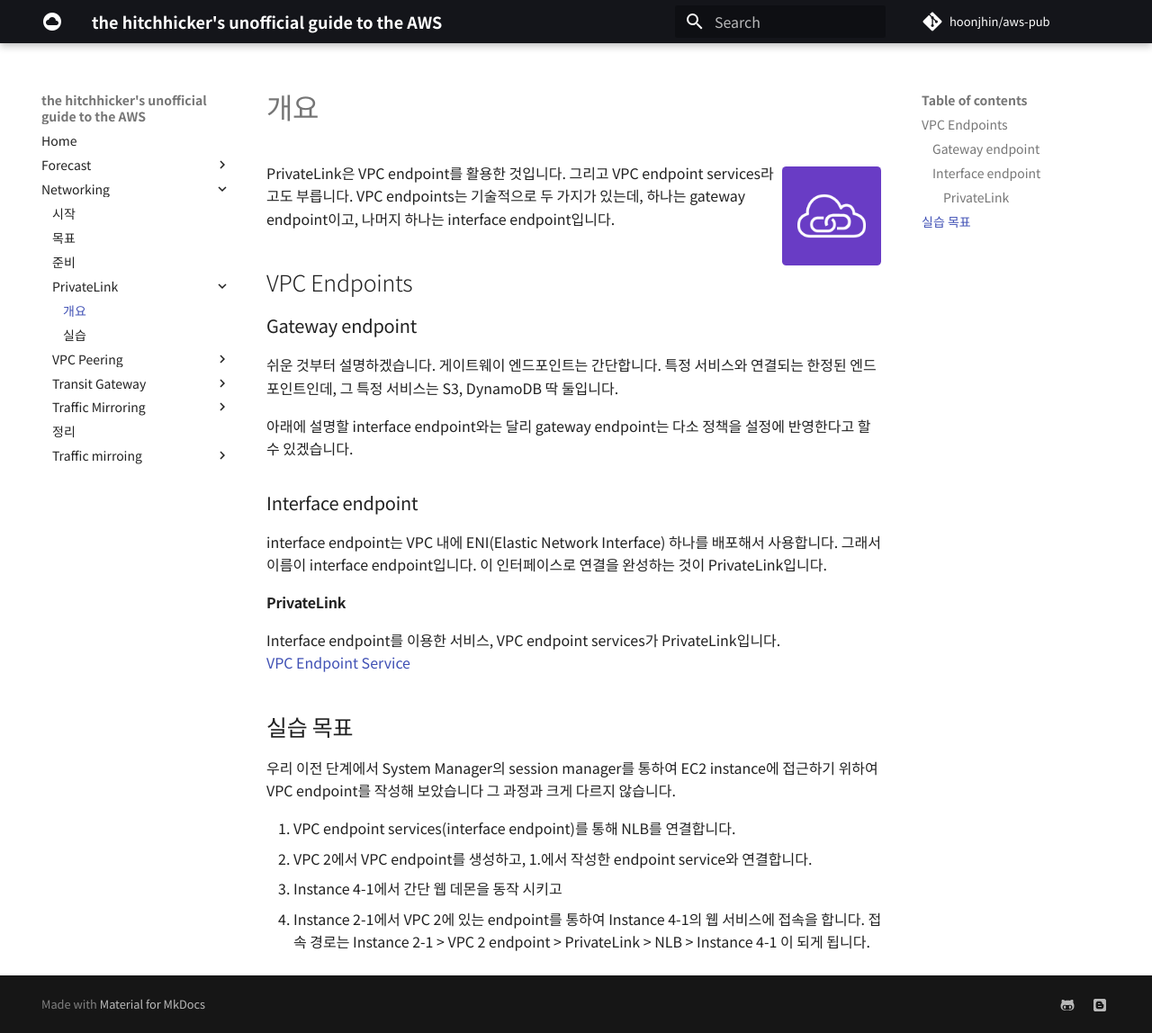
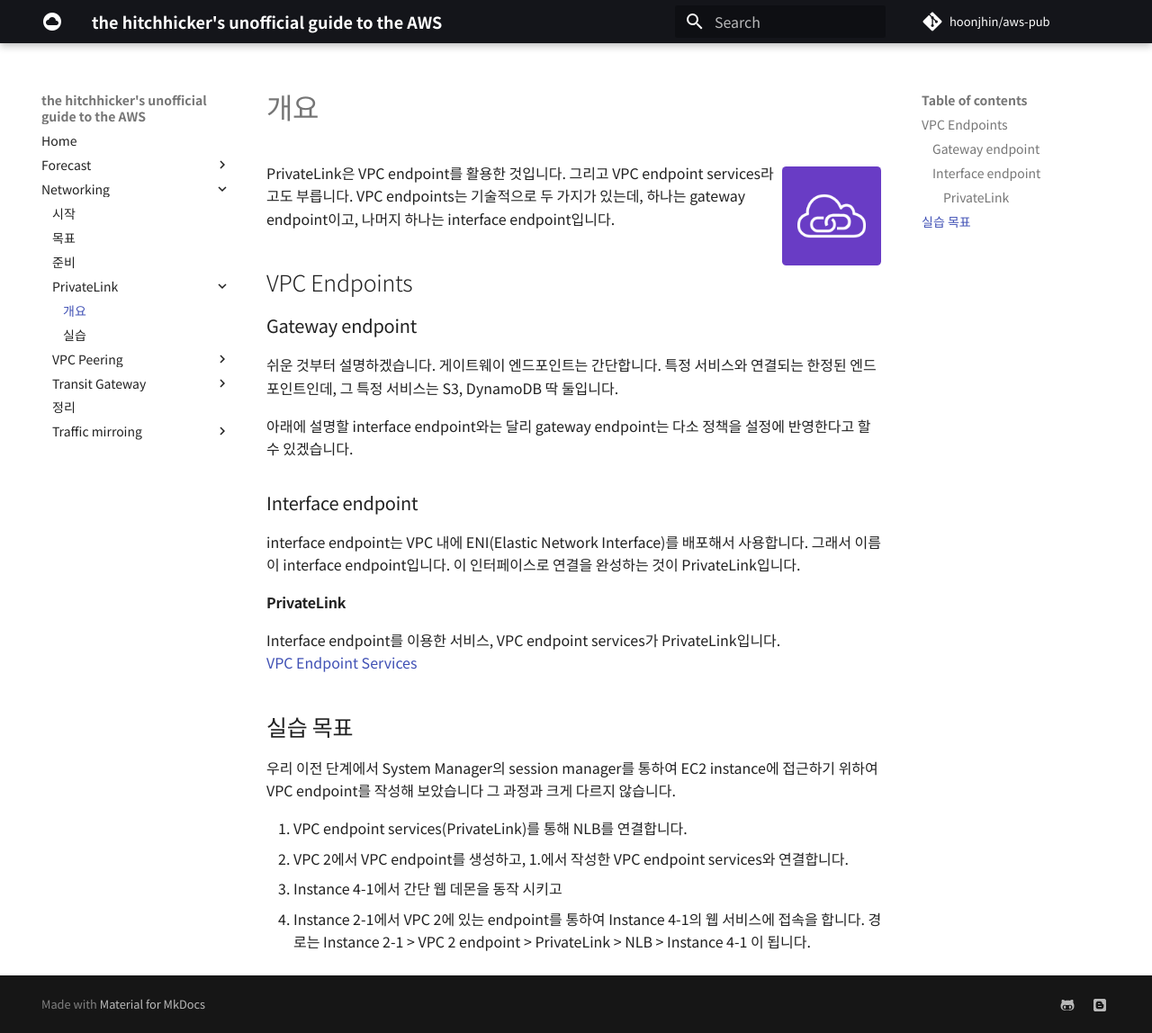
Before and after one commit to electronicnomad/plumbers-friday, an MkDocs documentation site: the page built from docs/networking/privatelink/index.md, in a window 1280 px wide and 1148 px high. Shown: the whole window at 90% size. Built offline with MkDocs 1.6.1 and Material for MkDocs 9.7.7, drawn with Linux system fonts in a browser that asks for light colours; comment, search, counter and statistics services are not loaded.

Commit message:
2020-06-23a

```diff
--- a/docs/networking/privatelink/index.md
+++ b/docs/networking/privatelink/index.md
@@ -20,23 +20,23 @@
 
 ### Interface endpoint
 
-interface endpoint는 VPC 내에 ENI(Elastic Network Interface) 하나를
+interface endpoint는 VPC 내에 ENI(Elastic Network Interface)를
 배포해서 사용합니다. 그래서 이름이 interface endpoint입니다.
 이 인터페이스로 연결을 완성하는 것이 PrivateLink입니다.
 
 #### PrivateLink
 
 Interface endpoint를 이용한 서비스, VPC endpoint services가 PrivateLink입니다.
-[VPC Endpoint Service](https://docs.aws.amazon.com/ko_kr/vpc/latest/userguide/endpoint-service.html)
+[VPC Endpoint Services](https://docs.aws.amazon.com/ko_kr/vpc/latest/userguide/endpoint-service.html)
 
 ## 실습 목표
 
 우리 이전 단계에서 System Manager의 session manager를 통하여 EC2 instance에
 접근하기 위하여 VPC endpoint를 작성해 보았습니다 그 과정과 크게 다르지 않습니다.
 
-1. VPC endpoint services(interface endpoint)를 통해 NLB를 연결합니다.
-1. VPC 2에서 VPC endpoint를 생성하고, 1.에서 작성한 endpoint service와 연결합니다.
+1. VPC endpoint services(PrivateLink)를 통해 NLB를 연결합니다.
+1. VPC 2에서 VPC endpoint를 생성하고, 1.에서 작성한 VPC endpoint services와 연결합니다.
 1. Instance 4-1에서 간단 웹 데몬을 동작 시키고
 1. Instance 2-1에서 VPC 2에 있는 endpoint를 통하여 Instance 4-1의 웹 서비스에 접속을 합니다.
-   접속 경로는 Instance 2-1 > VPC 2 endpoint > PrivateLink > NLB > Instance 4-1
-   이 되게 됩니다.
+   경로는 Instance 2-1 > VPC 2 endpoint > PrivateLink > NLB > Instance 4-1
+   이 됩니다.
```
Also changed, not shown: docs/networking/index.md (+2 -2 lines), docs/networking/traffic-mirroring/index.md (deleted, +0 -11 lines), docs/networking/.pages, docs/networking/traffic-mirroring/.pages (deleted).
